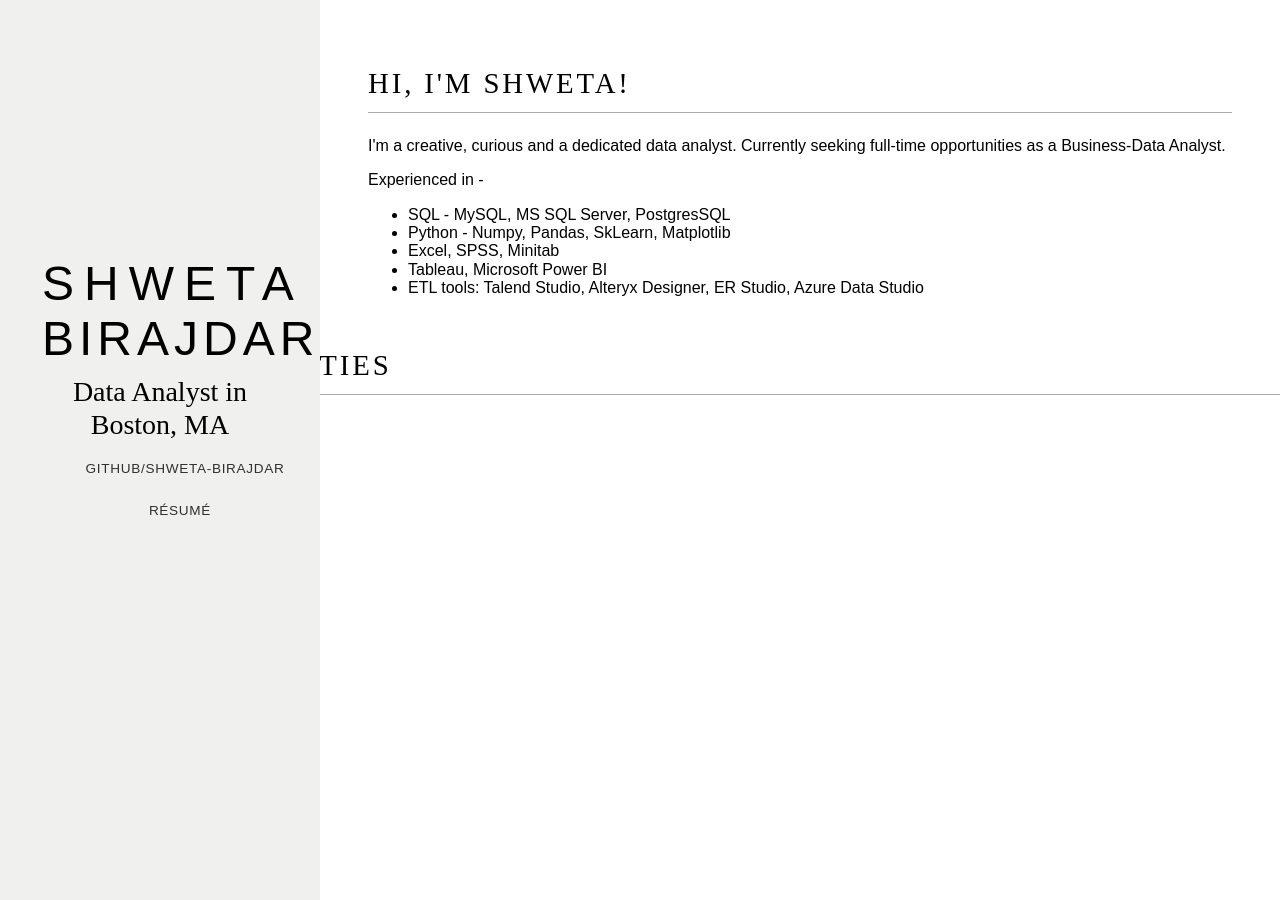
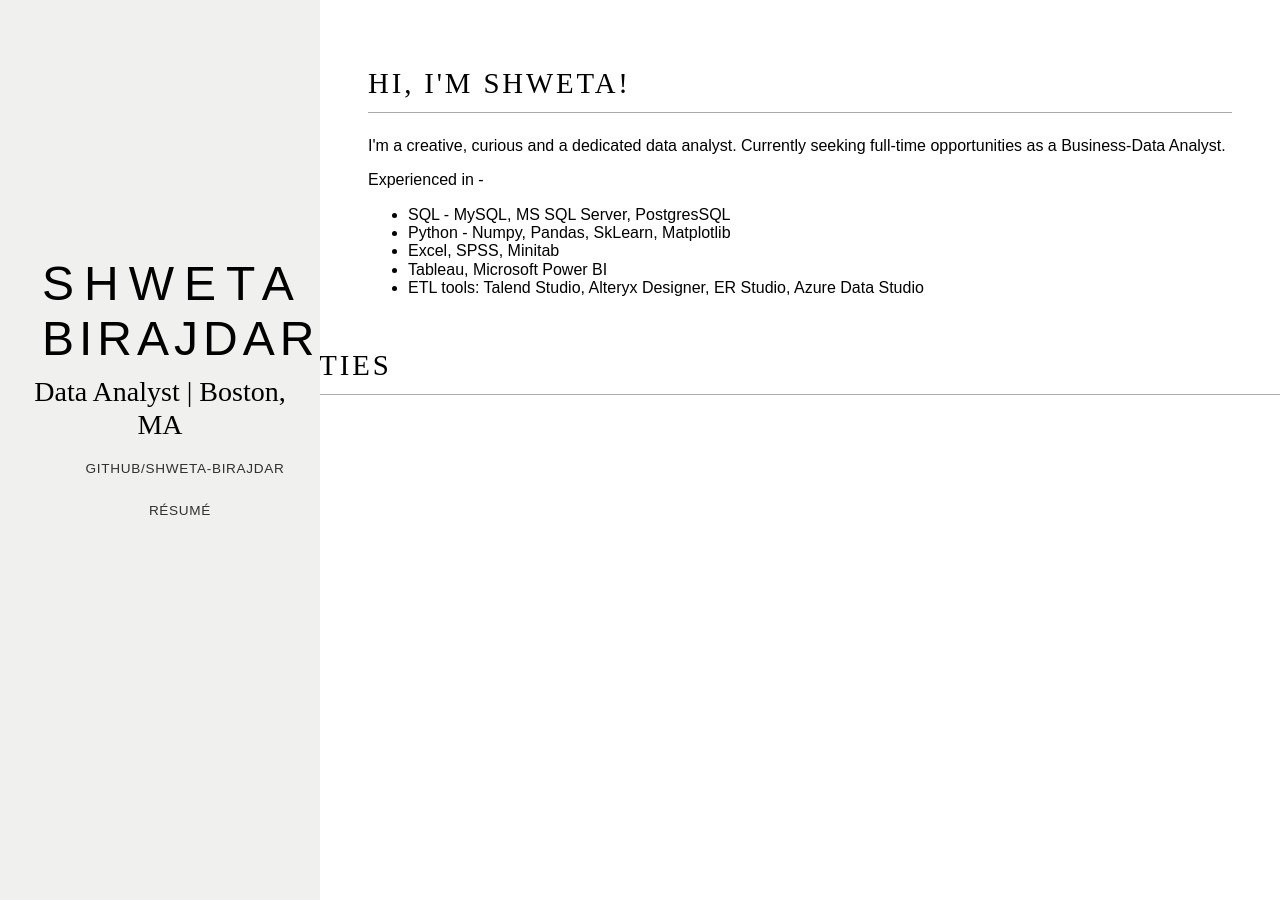
Before and after one commit to shweta-birajdar/shweta-birajdar.github.io, a Jekyll site: the page built from index.html, in a window 1280 px wide. Built offline with Jekyll 4.4.1, drawn with Linux system fonts in a browser that asks for light colours; nearby versions of some CDN libraries; some web fonts are replaced.

Commit message:
Update default.html

```diff
--- a/_layouts/default.html
+++ b/_layouts/default.html
@@ -34,7 +34,7 @@
                 <span class="last-name">Birajdar</span>
             </a>
         </h1>
-        <h2 class="blog-tagline">Data Analyst in Boston, MA</h2>
+        <h2 class="blog-tagline">Data Analyst | Boston, MA</h2>
       </hgroup>
 
       <nav class="nav">
@@ -42,9 +42,8 @@
           <li class="nav-item">
             <a class="pure-button" href="https://github.com/shweta-birajdar">GitHub/shweta-birajdar</a>
           </li>
-
           <li class="nav-item">
-            <a class="pure-button" href="/files/James Seppi Resume 2018-01-25.pdf" title="Shweta Birajdar's Résumé">Résumé</a>
+            <a class="pure-button" href="/files/James Seppi Resume 2018-01-25.pdf" title="Résumé">Résumé</a>
           </li>
         </ul>
       </nav>
```
